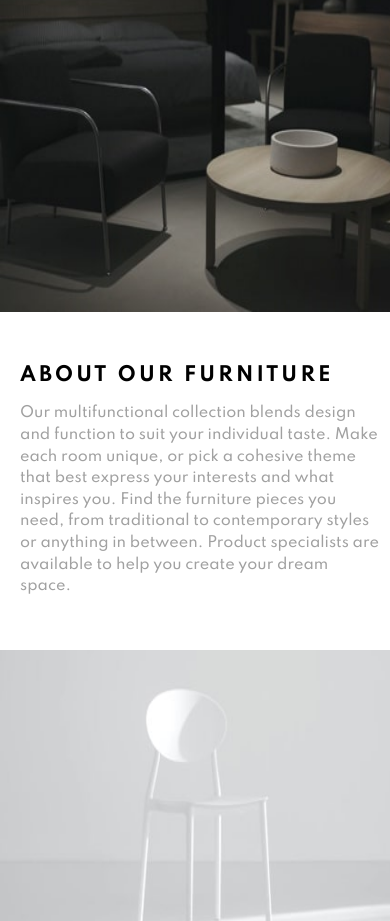
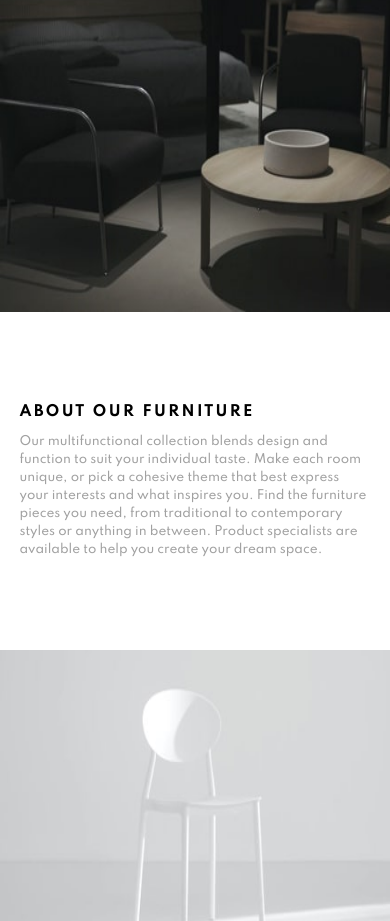
Before and after one commit to Pherwerz/room-homepage-master, a website: page index.html in a window 390 px wide. Shown: the part 1038-1959 px from the top of the page. Drawn offline with Linux system fonts and the light colour scheme.

Commit message:
css correct

```diff
--- a/scss/_about.scss
+++ b/scss/_about.scss
@@ -40,7 +40,7 @@
     grid-row: 7/11;
     align-self: center;
     justify-self: center;
-    width: 25rem;
+    width: 30rem;
     max-width: 90%;
 
     @media screen and (max-width: 64em) {
@@ -50,6 +50,7 @@
       display: flex;
       flex-flow: column;
       justify-content: center;
+      width: 90%;
     }
 
     & h2 {
--- a/scss/_text.scss
+++ b/scss/_text.scss
@@ -3,7 +3,7 @@
   grid-row: 1/7;
   align-self: center;
   justify-self: center;
-  width: 20rem;
+  width: 30rem;
   max-width: 90%;
 
   @media screen and (max-width: 64em) {
@@ -13,6 +13,7 @@
     display: flex;
     flex-flow: column;
     justify-content: center;
+    width: 90%;
   }
 
   & h1 {
--- a/scss/main.scss
+++ b/scss/main.scss
@@ -13,20 +13,24 @@
   box-sizing: border-box;
 }
 
+// rem is relative to the root font size
+// px can be converted to percentage (12px/16px)*100
+// em 768px/12px
+
 html {
-  font-size: 100%;
+  font-size: 75%; //(12px/16px)*100
 
   @media screen and (max-width: 82.67em) {
     font-size: 70%;
   }
 
   @media screen and (max-width: 64em) {
-    font-size: 100%;
+    font-size: 75%;
   }
 }
 
 body {
-  font-size: 1.2rem;
+  font-size: 1rem; // 1rem = 12px
   background-color: var(--very-light-gray);
   font-family: 'Spartan', sans-serif;
   display: relative;
@@ -43,7 +47,7 @@ body {
 
 .paragraph {
   color: var(--dark-gray);
-  font-size: 0.9rem;
+  font-size: 1rem;
   line-height: 1.5;
 }
 
@@ -65,7 +69,7 @@ button {
   text-align: center;
 
   @media screen and (max-width: 64em) {
-    font-size: 0.8rem;
+    font-size: 1rem;
     text-align: center;
   }
 
```
Also changed, not shown: css/style.css.
